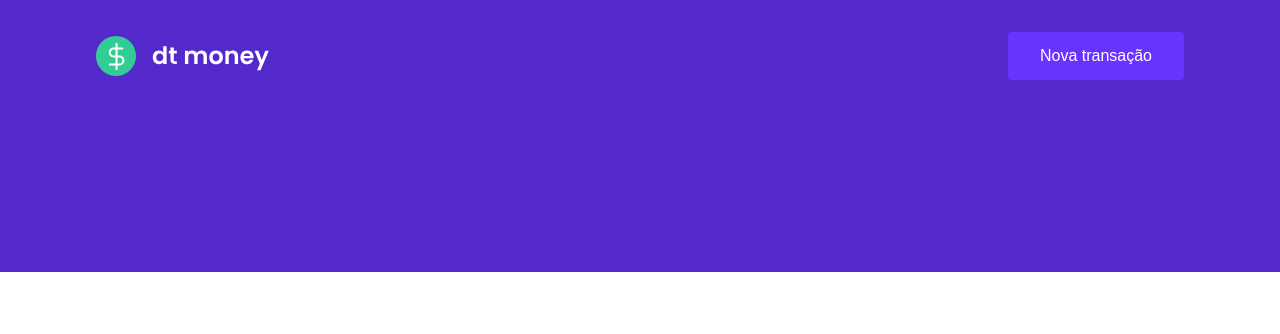
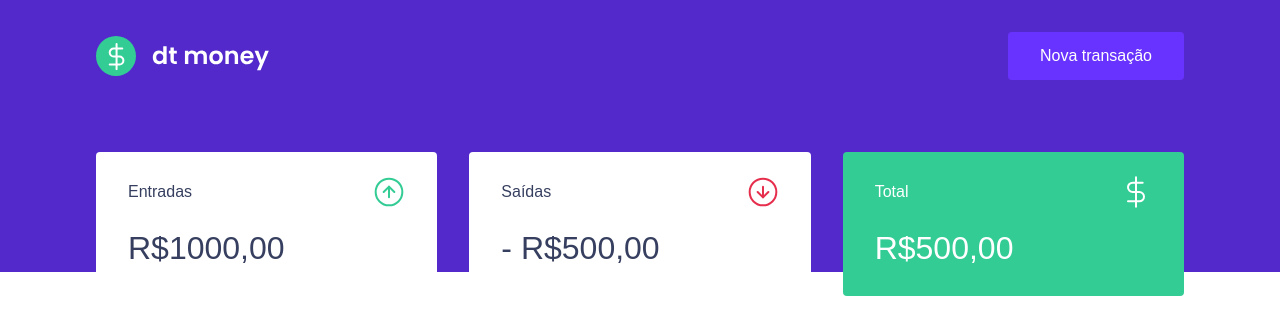
Before and after one commit to Vitorhr10/dtmoney, a React (Create React App) app: page / in a window 1280 px wide. Shown: the top 334 px of the page. Built offline with nearby package versions, Linux system fonts and the light colour scheme.

Commit message:
Dashboard and Summary component

```diff
--- a/public/index.html
+++ b/public/index.html
@@ -10,7 +10,7 @@
 
     <title>Dtmoney</title>
 
-    <link rel="https://fonts.googleapis.com/css2?family=Poppins:wght@400;600&display=swap" rel="stylesheet">
+    <link rel="https://fonts.googleapis.com/css2?family=Poppins:wght@400;500;600&display=swap" rel="stylesheet">
   </head>
   <body>
     <noscript>You need to enable JavaScript to run this app.</noscript>
--- a/src/App.tsx
+++ b/src/App.tsx
@@ -1,3 +1,4 @@
+import { Dashboard } from "./components/Dashboard";
 import { Header } from "./components/Header";
 import { GlobalStyle } from "./styles/global"
 
@@ -5,6 +6,7 @@
   return (
     <>
       <Header />
+      <Dashboard />
       <GlobalStyle />
     </>
   );
--- /dev/null
+++ b/src/components/Dashboard/index.tsx
@@ -0,0 +1,10 @@
+import { Container } from './styles';
+import { Summary } from '../Summary';
+
+export function Dashboard() {
+  return (
+    <Container>
+      <Summary />
+    </Container>
+  )
+}
--- /dev/null
+++ b/src/components/Dashboard/styles.ts
@@ -0,0 +1,7 @@
+import styled from 'styled-components';
+
+export const Container = styled.main`
+  max-width: 1120px;
+  margin: 0 auto;
+  padding: 2.5rem 1rem;
+`
--- /dev/null
+++ b/src/components/Summary/index.tsx
@@ -0,0 +1,33 @@
+import incomeImg from '../../assets/income.svg';
+import outcomeImg from '../../assets/outcome.svg';
+import totalImg from '../../assets/total.svg';
+
+import { Container } from "./styles";
+
+export function Summary() {
+  return (
+    <Container>
+      <div>
+        <header>
+          <p>Entradas</p>
+          <img src={incomeImg} alt="Entradas"/>
+        </header>
+        <strong>R$1000,00</strong>
+      </div>
+      <div>
+        <header>
+          <p>Saídas</p>
+          <img src={outcomeImg} alt="Saídas"/>
+        </header>
+        <strong>- R$500,00</strong>
+      </div>
+      <div className="highlight-background">
+        <header>
+          <p>Total</p>
+          <img src={totalImg} alt="Total"/>
+        </header>
+        <strong>R$500,00</strong>
+      </div>
+    </Container>
+  )
+}
--- /dev/null
+++ b/src/components/Summary/styles.ts
@@ -0,0 +1,35 @@
+import styled from 'styled-components';
+
+export const Container = styled.div`
+  display: grid;
+  grid-template-columns: repeat(3, 1fr);
+  gap: 2rem;
+  margin-top: -10rem;
+
+  div {
+    background: var(--shape);
+    padding: 1.5rem 2rem;
+    border-radius: 0.25rem;
+    color: var(--text-title);
+
+    header {
+      display: flex;
+      align-items: center;
+      justify-content: space-between;
+    }
+
+    strong {
+      display: block;
+      margin-top: 1rem;
+      font-size: 2rem;
+      font-weight: 500;
+      line-height: 3rem;
+    }
+
+    &.highlight-background {
+      background: var(--green);
+      color: #FFF;
+    }
+
+  }
+`
--- a/src/styles/global.ts
+++ b/src/styles/global.ts
@@ -4,6 +4,7 @@
   :root {
     --background: #f2f0f5;
     --red: #E52E4D;
+    --green: #33CC95;
     --blue: #5429CC;
 
     --blue-light: #6933FF;
```
